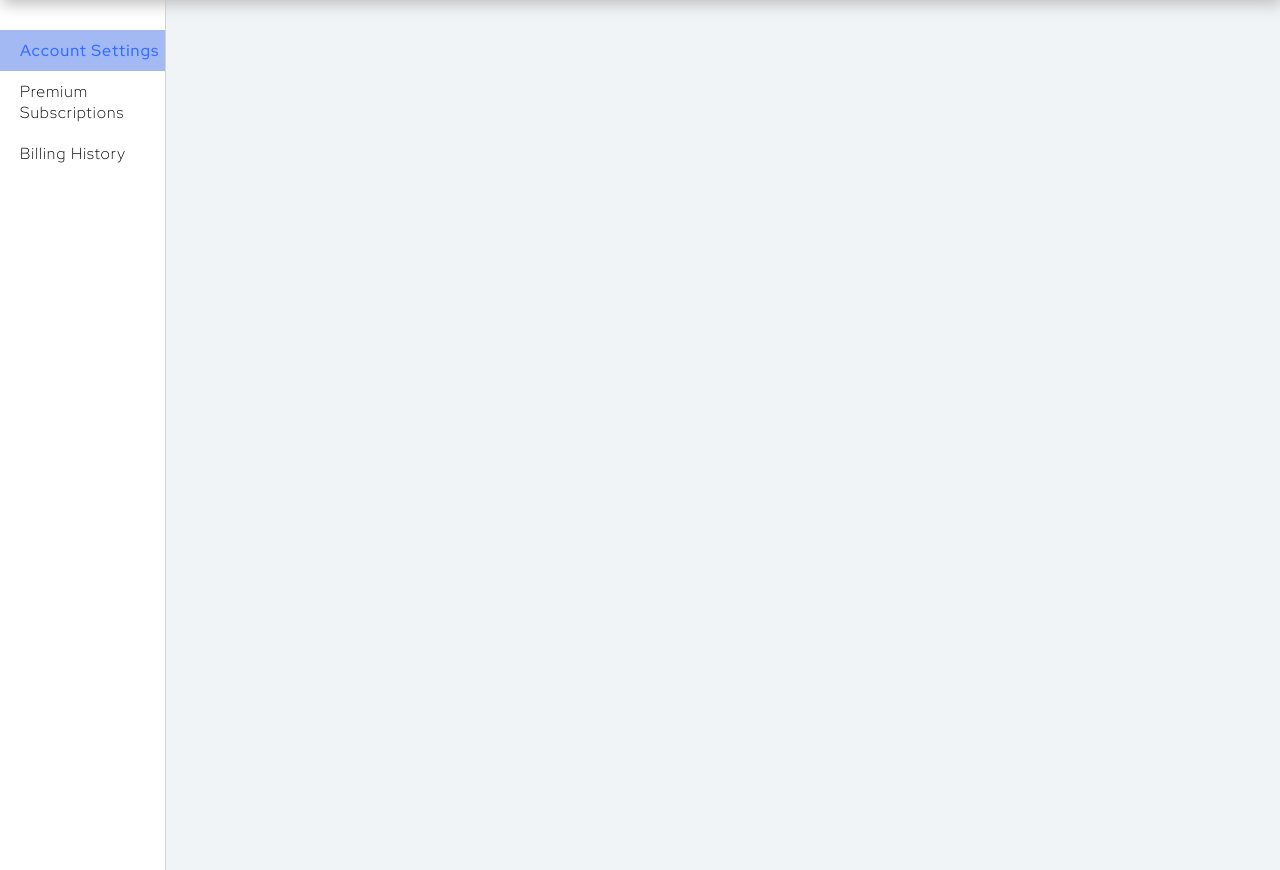
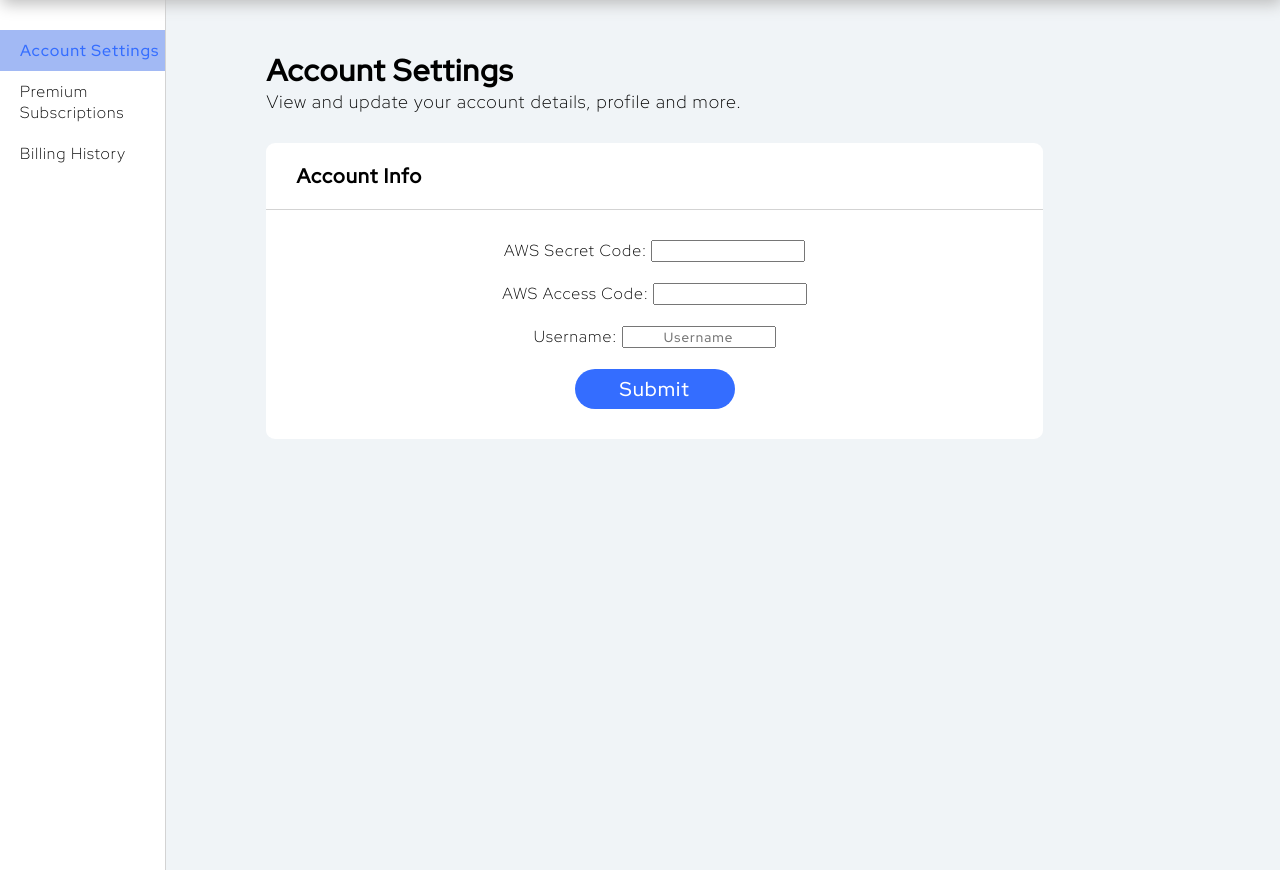
Before and after one commit to sokosam/viddat-private, a Flask app: page /accountSettings in a window 1280 px wide. Shown: the part 75-945 px from the top of the page. Run offline with Flask 3, Linux system fonts and the light colour scheme; the visitor is signed in with stand-in values (Sample User, id 1); grey boxes are pictures that could not be loaded.

Commit message:
added some changes to account settings

```diff
--- a/app/static/styles/clientPage.css
+++ b/app/static/styles/clientPage.css
@@ -368,3 +368,14 @@ input[type=submit]{
     border-radius: 50%;
     background: white;
   }
+
+  .accountSettingsParent {
+    display: block;
+    padding: 50px 100px;
+  }
+
+  .accountSettingsChild {
+    width: 85%;
+    background-color: #fff;
+    border-radius: 9px;
+  }
--- a/app/templates/accountSettings.html
+++ b/app/templates/accountSettings.html
@@ -53,8 +53,24 @@
             </div>
 
             <div class="accountSettingsParent">
+                <h1 style="text-align: left; font-size: 30px;">Account Settings</h1>
+                <p style="text-align: left; padding-bottom: 30px; font-weight: 300; font-size: 18px;">View and update your account details, profile and more.</p>
+
                 <div class="accountSettingsChild">
-
+                    <div style="border-bottom: 1px solid #D3D3D3; padding: 20px 30px;">
+                        <h1 style="text-align: left; font-size: 20px;">Account Info</h1>
+                    </div>
+                    <div style="padding: 30px">
+                        <form action="/action_page.php">
+                            <label for="fname">AWS Secret Code:</label>
+                            <input type="text" id="secret"><br><br>
+                            <label for="lname">AWS Access Code:</label>
+                            <input type="text" id="access" ><br><br>
+                            <label for="lname">Username:</label>
+                            <input type="text" id="username"placeholder="Username"><br><br>
+                            <input type="submit" value="Submit">
+                        </form>
+                    </div>
                 </div>
             </div>
     </section>
--- a/docker-compose.yml
+++ b/docker-compose.yml
@@ -14,7 +14,7 @@ services:
             - web
         deploy:
             mode: replicated
-            replicas: 4
+            replicas: 2
             restart_policy:
                 condition: on-failure
                 delay: 5s
```
